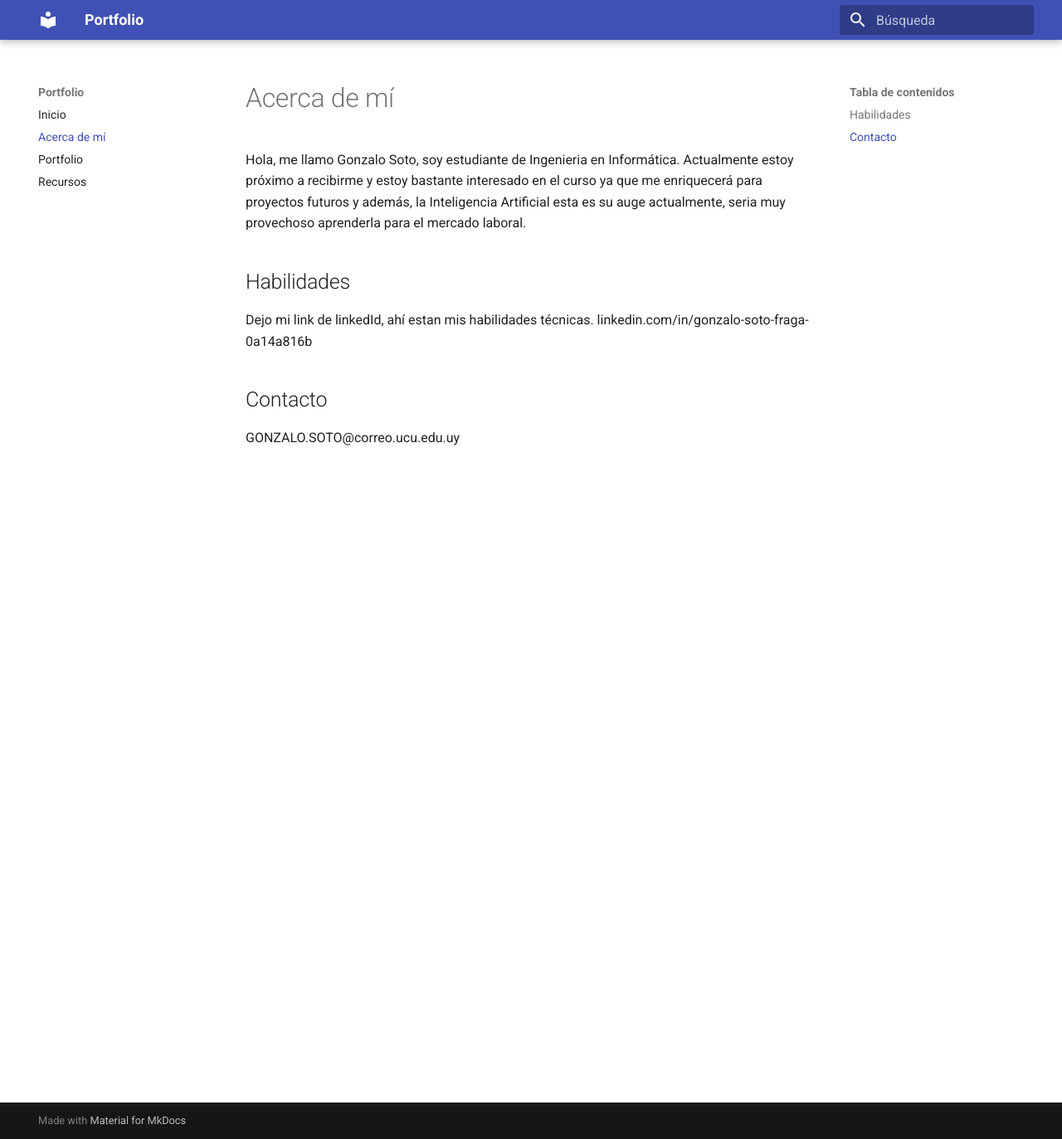
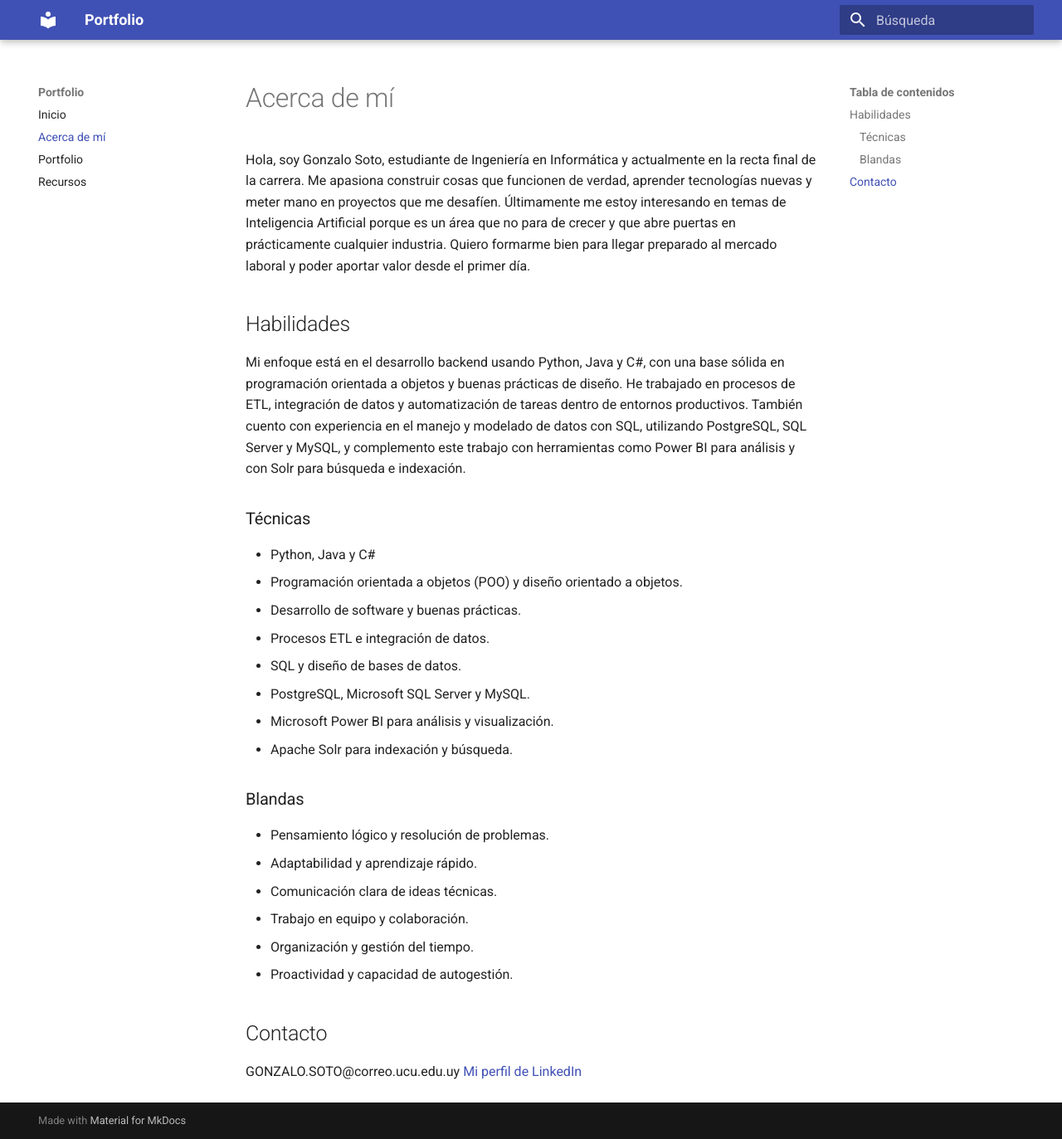
Before and after one commit to Sotogonzalo/IA-portfolio, an MkDocs documentation site: the page built from docs/acerca.md, in a window 1280 px wide and 1373 px high. Shown: the whole window at 83% size. Built offline with MkDocs 1.6.1 and Material for MkDocs 9.7.7, drawn with Linux system fonts in a browser that asks for light colours.

Commit message:
acerca de mi mejorado.

```diff
--- a/docs/acerca.md
+++ b/docs/acerca.md
@@ -4,11 +4,31 @@ date: 2025-08-22
 ---
 
 # Acerca de mí
-Hola, me llamo Gonzalo Soto, soy estudiante de Ingenieria en Informática. Actualmente estoy próximo a recibirme y estoy bastante interesado en el curso ya que me enriquecerá para proyectos futuros y además, la Inteligencia Artificial esta es su auge actualmente, seria muy provechoso aprenderla para el mercado laboral.
+
+Hola, soy Gonzalo Soto, estudiante de Ingeniería en Informática y actualmente en la recta final de la carrera. Me apasiona construir cosas que funcionen de verdad, aprender tecnologías nuevas y meter mano en proyectos que me desafíen. Últimamente me estoy interesando en temas de Inteligencia Artificial porque es un área que no para de crecer y que abre puertas en prácticamente cualquier industria. Quiero formarme bien para llegar preparado al mercado laboral y poder aportar valor desde el primer día.
 
 ## Habilidades
-Dejo mi link de linkedId, ahí estan mis habilidades técnicas.
-linkedin.com/in/gonzalo-soto-fraga-0a14a816b
+
+Mi enfoque está en el desarrollo backend usando Python, Java y C#, con una base sólida en programación orientada a objetos y buenas prácticas de diseño. He trabajado en procesos de ETL, integración de datos y automatización de tareas dentro de entornos productivos. También cuento con experiencia en el manejo y modelado de datos con SQL, utilizando PostgreSQL, SQL Server y MySQL, y complemento este trabajo con herramientas como Power BI para análisis y con Solr para búsqueda e indexación.
+
+### Técnicas
+- Python, Java y C#
+- Programación orientada a objetos (POO) y diseño orientado a objetos.
+- Desarrollo de software y buenas prácticas.
+- Procesos ETL e integración de datos.
+- SQL y diseño de bases de datos.
+- PostgreSQL, Microsoft SQL Server y MySQL.
+- Microsoft Power BI para análisis y visualización.
+- Apache Solr para indexación y búsqueda.
+
+### Blandas
+- Pensamiento lógico y resolución de problemas.
+- Adaptabilidad y aprendizaje rápido.
+- Comunicación clara de ideas técnicas.
+- Trabajo en equipo y colaboración.
+- Organización y gestión del tiempo.
+- Proactividad y capacidad de autogestión.
 
 ## Contacto
 GONZALO.SOTO@correo.ucu.edu.uy
+[Mi perfil de LinkedIn](https://www.linkedin.com/in/gonzalo-soto-fraga-0a14a816b)
```
